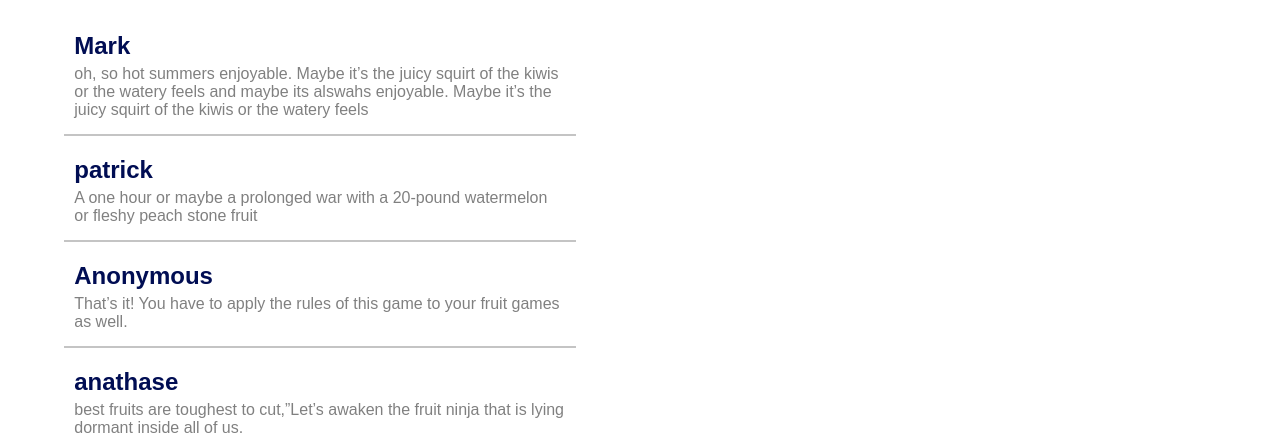
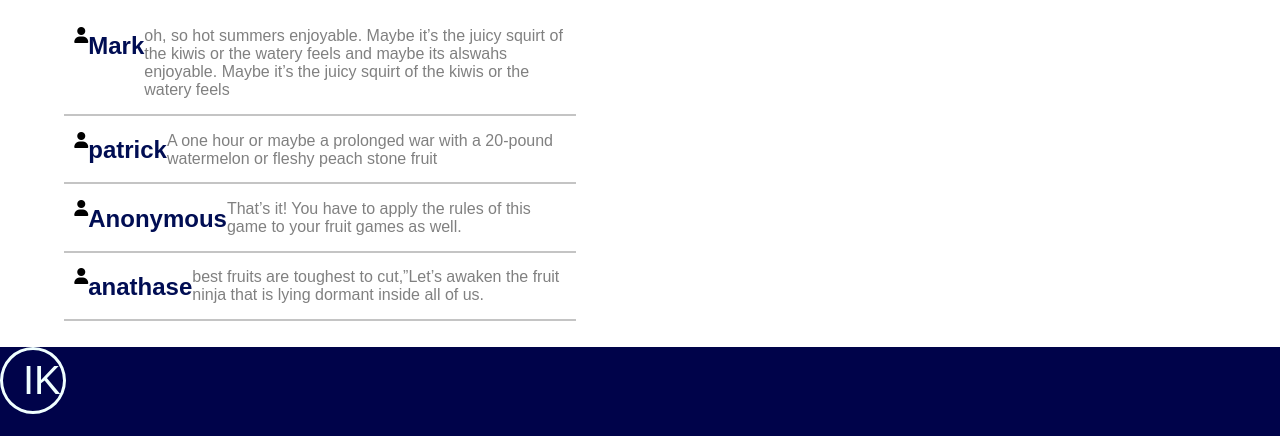
Before and after one commit to Kevin-ishimwe/my-brand-Kevin, a plain HTML site: page otherPages/blog.html in a window 1280 px wide. Shown: the part 1263-1699 px from the top of the page. Drawn offline with Linux system fonts and the light colour scheme; a web font is replaced by a local one.

Commit message:
example pull

```diff
--- a/otherPages/blog.html
+++ b/otherPages/blog.html
@@ -90,18 +90,22 @@
      </form>
      <div class="other_comments">
         <div class="comment_box">
+            <i class="fa-solid fa-user" id="user"></i>
         <h2 class="name">Mark </h2>
         <p class="Actual_comment">oh, so hot summers enjoyable. Maybe it’s the juicy squirt of the kiwis or the watery feels and maybe its alswahs  enjoyable. Maybe it’s the juicy squirt of the kiwis or the watery feels  </p>
             </div>
         <div class="comment_box">
+            <i class="fa-solid fa-user" id="user"></i>
         <h2 class="name">patrick</h2>
         <p class="Actual_comment">A one hour or maybe a prolonged war with a 20-pound watermelon or fleshy peach stone fruit </p>
             </div>
         <div class="comment_box">
+            <i class="fa-solid fa-user" id="user"></i>
         <h2 class="name">Anonymous</h2>
         <p class="Actual_comment">That’s it! You have to apply the rules of this game to your fruit games as well.</p>
             </div>
         <div class="comment_box">
+            <i class="fa-solid fa-user" id="user"></i>
         <h2 class="name">anathase </h2>
         <p class="Actual_comment">best fruits are toughest to cut,”Let’s awaken the fruit ninja that is lying dormant inside all of us. </p>
         </div>
--- /dev/null
+++ b/otherPages/example.js
@@ -0,0 +1 @@
+hxfgcsghdvhjsbjkfn /ld
--- a/otherPages/other.css
+++ b/otherPages/other.css
@@ -180,6 +180,7 @@
     margin: 1% 0%;
 }
 .comment_box{
+    display: flex;
     padding: 1% 2%;
     border-bottom: 2px solid rgba(128, 128, 128, 0.461);
     margin: 2% 0%;
```
